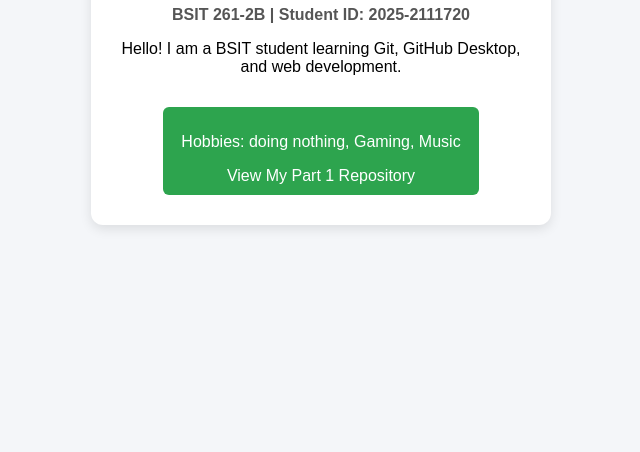
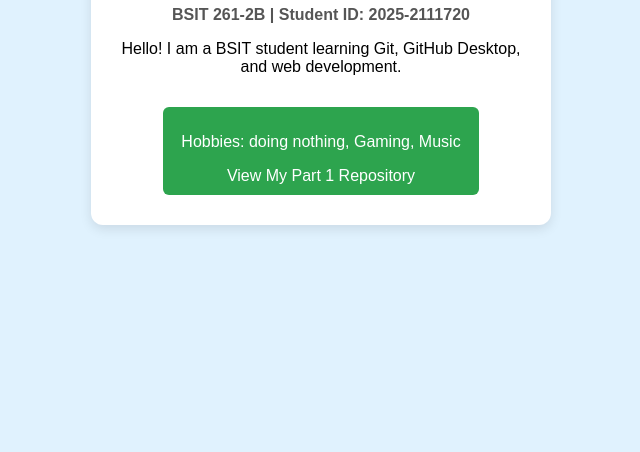
Before and after one commit to mosargastudent-eng/mosargastudent-eng.github.io, a plain HTML site: page index.html in a window 1280 px wide. Shown: the part 348-800 px from the top of the page, without its empty margins (319-959 px from the left). Drawn offline with Linux system fonts and the light colour scheme.

Commit message:
Update background color via GitHub Desktop

```diff
--- a/style.css
+++ b/style.css
@@ -1,6 +1,6 @@
 body {
   font-family: Arial, sans-serif;
-  background-color: #f4f6f9;
+  background-color: #e0f2fe;
   display: flex;
   justify-content: center;
   align-items: center;
```
